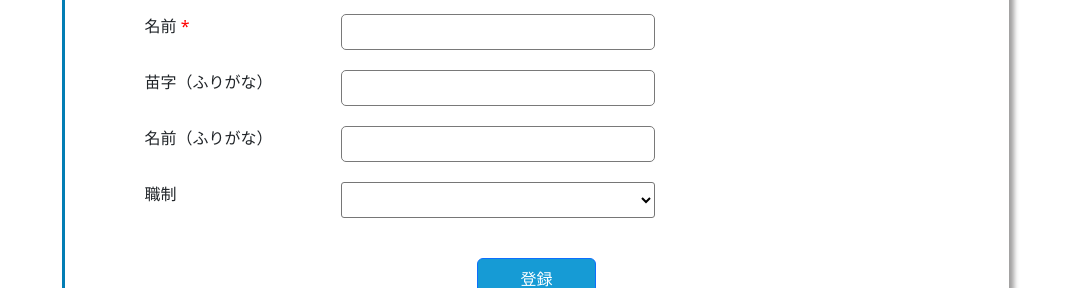
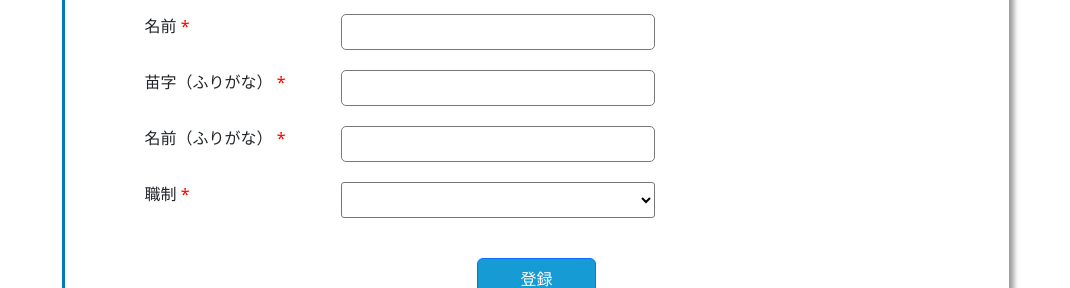
Before and after one commit to tungl27/FE-Comway-prj, a React (Create React App) app: page /staff/new in a window 1280 px wide. Shown: the part 248-536 px from the top of the page, without its empty margins (105-1175 px from the left). Built offline with nearby package versions, Linux system fonts and the light colour scheme; sample sign-in values are in the browser's storage.

Commit message:
fix check

```diff
--- a/src/Components/FormCreate/CreateStaff.jsx
+++ b/src/Components/FormCreate/CreateStaff.jsx
@@ -50,14 +50,14 @@ export default function FormCreate() {
         if (lastNameFurigana === '') {
             errorLastNameFurigana = process.env.REACT_APP_REQUIRED_FIELD_ERROR
         } else if (!isHiragana(lastNameFurigana)) {
-            errorLastNameFurigana = process.env.REACT_APP_REQUIRED_2_BYTE_ERRORs
+            errorLastNameFurigana = process.env.REACT_APP_REQUIRED_2_BYTE_ERROR
         } else {
             errorLastNameFurigana = ""
         }
         if (firstNameFurigana === '') {
             errorFirstNameFurigana = process.env.REACT_APP_REQUIRED_FIELD_ERROR
         } else if (!isHiragana(firstNameFurigana)) {
-            errorFirstNameFurigana = process.env.REACT_APP_REQUIRED_2_BYTE_ERRORs
+            errorFirstNameFurigana = process.env.REACT_APP_REQUIRED_2_BYTE_ERROR
         } else {
             errorFirstNameFurigana = ""
         }
@@ -116,9 +116,9 @@ export default function FormCreate() {
                                 title={'苗字'} editable={true} errorMsg={error.lastName}></Input>
                             <Input id={'firstname-create'} value={firstName} required={true} setValue={setFirstName}
                                 title={'名前'} editable={true} errorMsg={error.firstName}></Input>
-                            <Input id={'lastnamefurigana-create'} value={lastNameFurigana} required={false} setValue={setLastNameFurigana}
+                            <Input id={'lastnamefurigana-create'} value={lastNameFurigana} required={true} setValue={setLastNameFurigana}
                                 title={'苗字（ふりがな）'} editable={true} errorMsg={error.lastNameFurigana}></Input>
-                            <Input id={'firstnamefurigana-create'} value={firstNameFurigana} required={false} setValue={setFirstNameFurigana}
+                            <Input id={'firstnamefurigana-create'} value={firstNameFurigana} required={true} setValue={setFirstNameFurigana}
                                 title={'名前（ふりがな）'} editable={true} errorMsg={error.firstNameFurigana}></Input>
                             <Selection id={'staff_type-create'} title={'職制'} options={options} required={true} value={staff_type}
                                 setValue={setStaff_type} errorMsg={error.staff_type}></Selection>
--- a/src/Components/FormEdit/FormEditStaff.jsx
+++ b/src/Components/FormEdit/FormEditStaff.jsx
@@ -135,6 +135,27 @@ export default function FormEdit({ staffId }) {
                         navigate('/staff/list')
                     }, 5000);
                 }
+                else {
+                    let errorLastName = ''
+                    let errorFirstName = ''
+                    let errorLastNameFurigana = ''
+                    let errorFirstNameFurigana = ''
+                    let errorstaff_type = ''
+                    if (respone.data?.last_name) {
+                        errorLastName = respone.data?.last_name
+                    }else {
+                        errorLastName = ''
+                    }
+                    if (respone.data?.first_name){
+                        errorFirstName =  respone.data?.first_name
+                    }else {
+                        errorFirstName = ''
+                    }
+                    setError({
+                        ...error, lastName: errorLastName, firstName: errorFirstName,
+                        lastNameFurigana: errorLastNameFurigana, firstNameFurigana: errorFirstNameFurigana, staff_type: errorstaff_type
+                    })
+                }
             }).catch((err) => {
                 console.log(err)
             })
--- a/src/Components/Selection/Selection.css
+++ b/src/Components/Selection/Selection.css
@@ -1,4 +1,4 @@
-select{
+select {
     width: 314px;
     height: 36px;
     padding: 2px 2px 2px 2px;
@@ -19,8 +19,14 @@ select{
     border-image: initial;
     border-radius: 3px;
 }
-.errorMsg{
+
+.errorMsg {
     color: red;
     font-size: smaller;
     margin: 0;
-  }
+}
+
+.required:after {
+    content: " *";
+    color: red;
+}
--- a/src/Components/Selection/Selection.jsx
+++ b/src/Components/Selection/Selection.jsx
@@ -1,4 +1,4 @@
-import { Fragment, useState } from "react";
+import { Fragment } from "react";
 import './Selection.css'
 
 export default function Selection({ id, title, options, required, value, errorMsg, setValue }) {
@@ -9,9 +9,9 @@ export default function Selection({ id, title, options, required, value, errorMs
     return (
         <Fragment>
             <div className="d-flex justify-content-between">
-                <label htmlFor={title}>{title}</label>
+                <label htmlFor={title} className={required ? 'required' : ''}>{title}</label>
                 <div>
-                    <select title={title} id={id} name={title} value={value} onChange={(e) => onChange(e)}>
+                    <select title={title} id={id} name={title} value={value}  onChange={(e) => onChange(e)}>
                         <option value={''}></option>
                         {options.map((option, index) => {
                             return <option key={index} value={option.value} >{option.label}</option>
--- a/src/utils/validataHiragana.js
+++ b/src/utils/validataHiragana.js
@@ -2,9 +2,11 @@ export default function isHiragana(fullStr) {
     let hiragana = false
     for (let i = 0; i < fullStr.length; i++) {
         if (fullStr[i] >= '\u3000  ' && fullStr[i] <= '\u303f' || fullStr[i] >= '\u3040   ' && fullStr[i] <= '\u309f'
-        || fullStr[i] >= '\u30a0   ' && fullStr[i] <= '\u30ff' || fullStr[i] >= '\uff00  ' && fullStr[i] <= '\uff9f'
-        || fullStr[i] >= '\u4e00  ' && fullStr[i] <= '\u9faf' || fullStr[i] >= '\u3400  ' && fullStr[i] <= '\u4dbf') {
+            || fullStr[i] >= '\u30a0   ' && fullStr[i] <= '\u30ff' || fullStr[i] >= '\uff00  ' && fullStr[i] <= '\uff9f'
+            || fullStr[i] >= '\u4e00  ' && fullStr[i] <= '\u9faf' || fullStr[i] >= '\u3400  ' && fullStr[i] <= '\u4dbf') {
             hiragana = true
+            console.log(fullStr[i], hiragana)
+
         } else {
             return false;
         }
--- a/src/utils/validateKanji.js
+++ b/src/utils/validateKanji.js
@@ -5,7 +5,7 @@ export default function iskanji(fullStr) {
             || fullStr[i] >= '\u30a0   ' && fullStr[i] <= '\u30ff' || fullStr[i] >= '\uff00  ' && fullStr[i] <= '\uff9f'
             || fullStr[i] >= '\u4e00  ' && fullStr[i] <= '\u9faf' || fullStr[i] >= '\u3400  ' && fullStr[i] <= '\u4dbf') {
             kanji = true
-            console.log(fullStr[i], kanji)
+            // console.log(fullStr[i], kanji)
         } else {
             return false;
         }
```
Also changed, not shown: src/images/user.svg (added), 1 other file (tests, documents, lock files or other folders).
